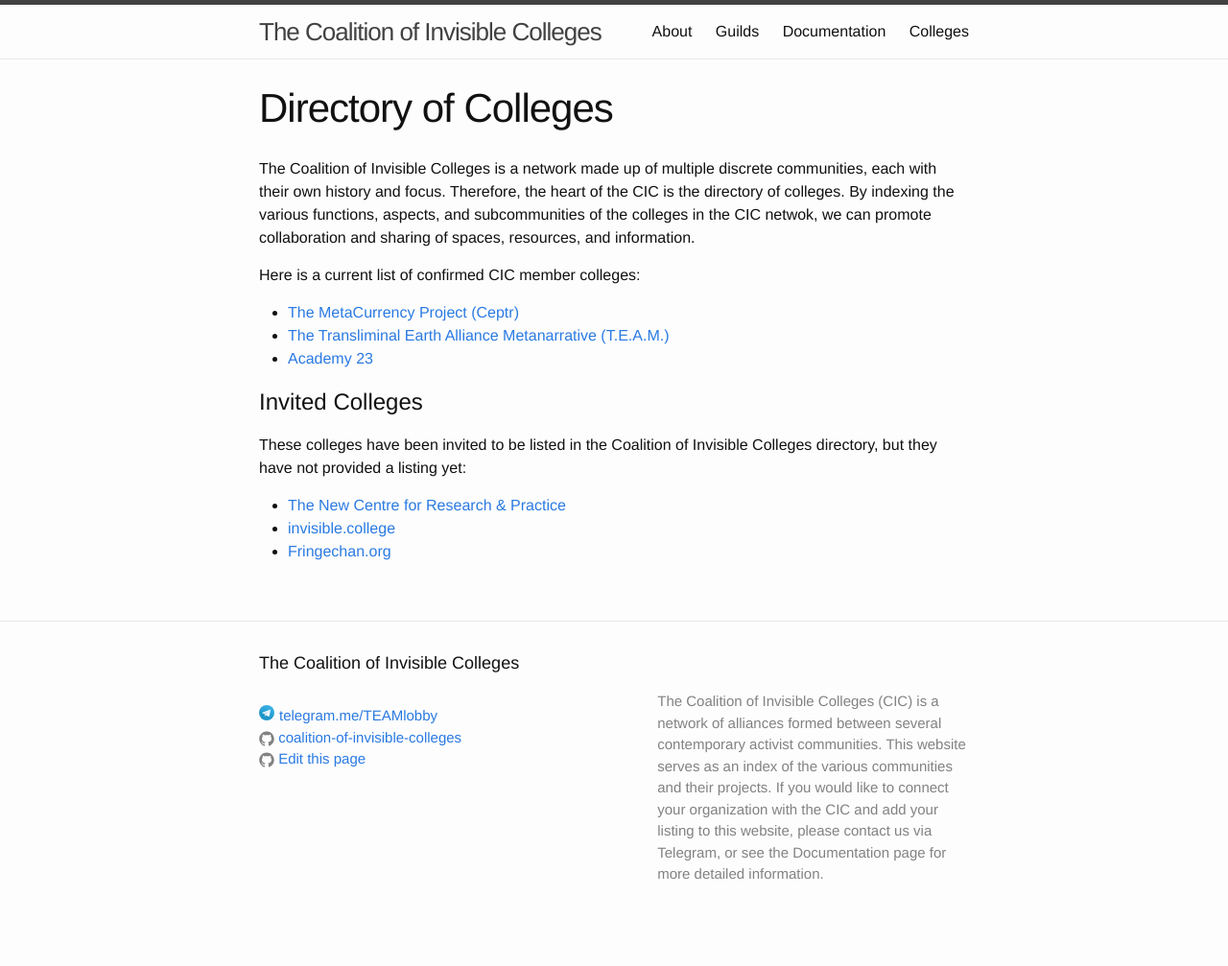
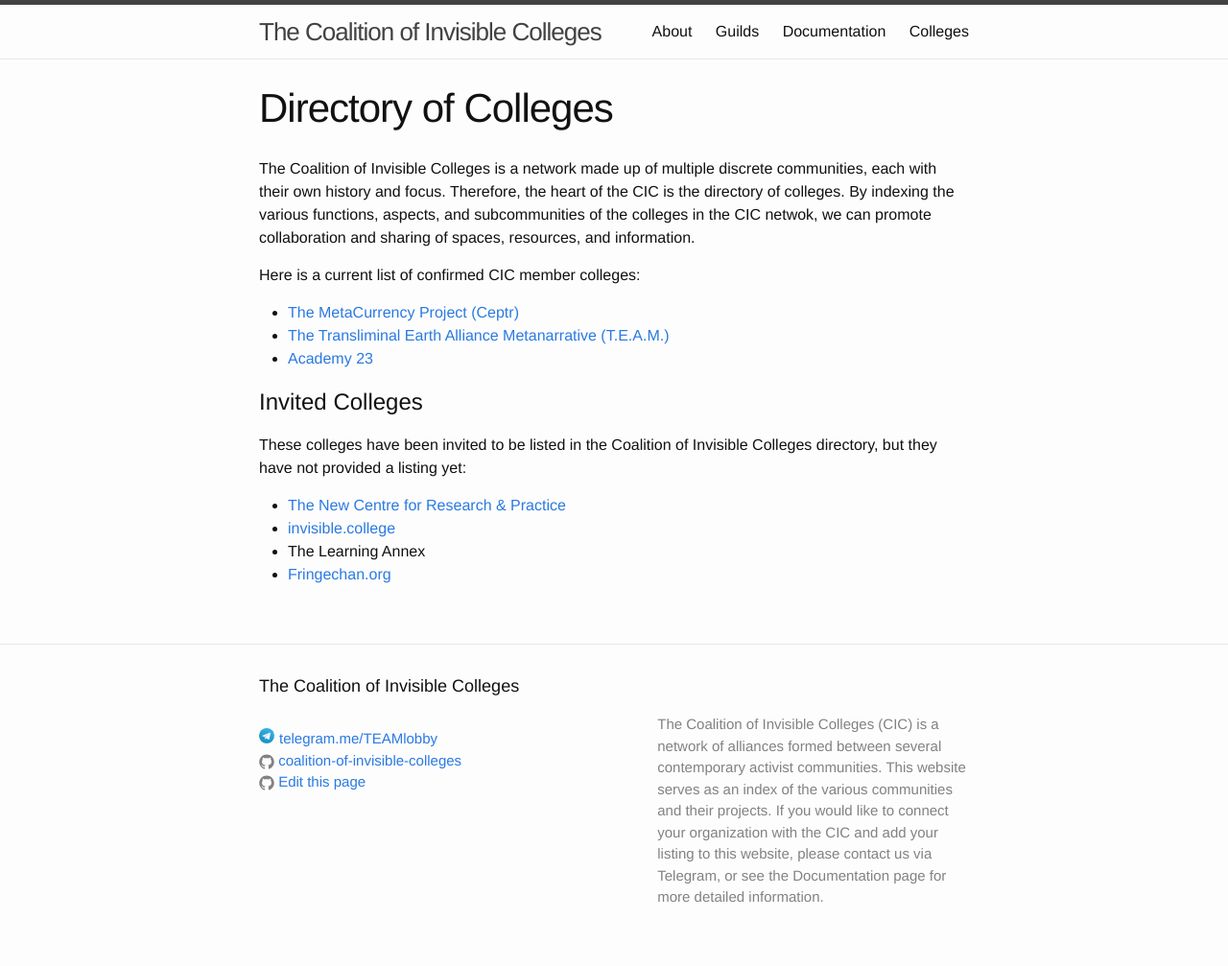
Before and after one commit to coalition-of-invisible-colleges/cic.github.io, a Jekyll site: the page built from colleges/index.md, in a window 1280 px wide. Shown: the whole page at 96% size. Built offline with Jekyll 4.4.1, drawn with Linux system fonts in a browser that asks for light colours; before the commit the page ends 983 px from its top, so only the background shows below that.

Commit message:
Update index.md

```diff
--- a/colleges/index.md
+++ b/colleges/index.md
@@ -17,4 +17,5 @@ These colleges have been invited to be listed in the Coalition of Invisible Coll
 
 * [The New Centre for Research & Practice](http://thenewcentre.org)
 * [invisible.college](http://invisible.college)
+* The Learning Annex
 * [Fringechan.org](http://www.fringechan.org/)
```
